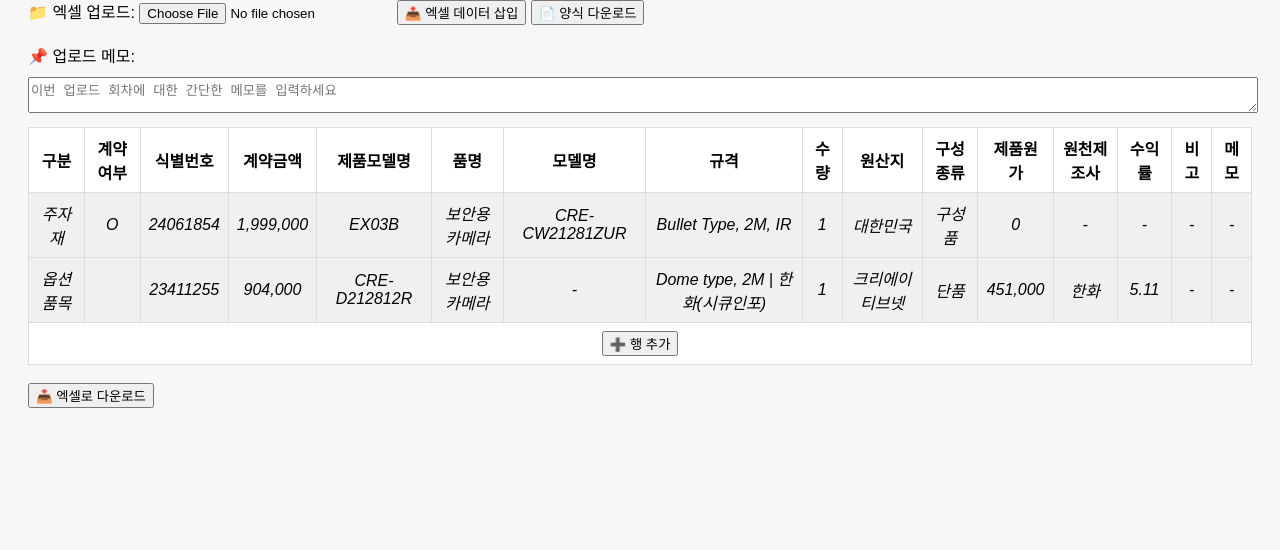
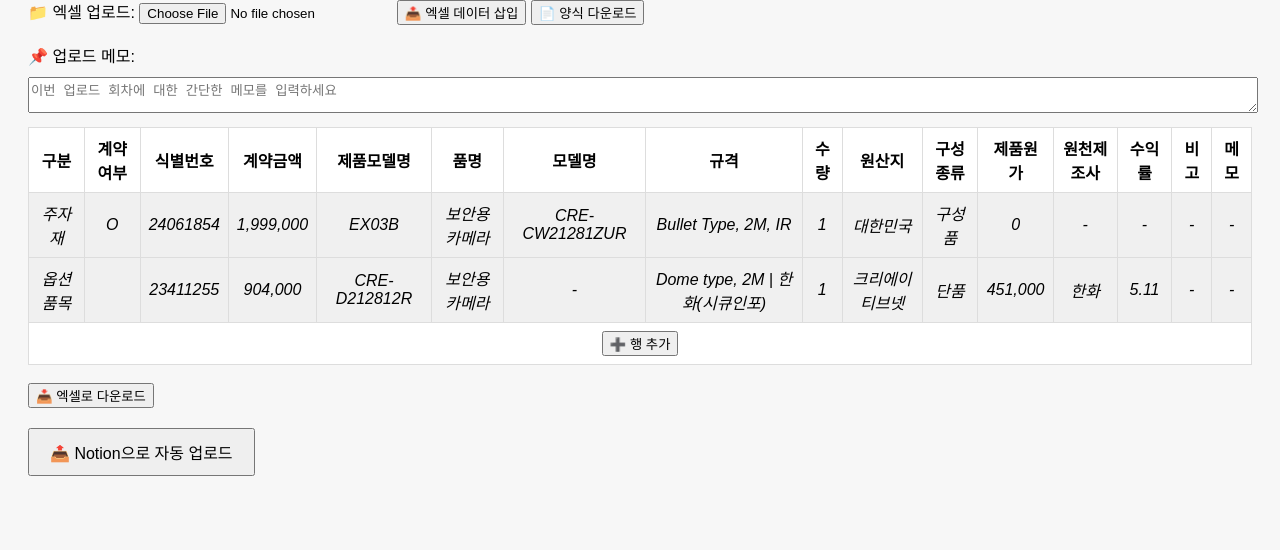
Before and after one commit to kwaktaejun/cre2, a Flask app: page / in a window 1280 px wide. Shown: the part 118-668 px from the top of the page. Run offline with Flask 3, Linux system fonts and the light colour scheme; some libraries are stand-ins or nearby versions.

Commit message:
Add files via upload

```diff
--- a/templates/index.html
+++ b/templates/index.html
@@ -53,6 +53,11 @@
         <input type="hidden" name="tableData" id="tableData">
         <button type="submit">📥 엑셀로 다운로드</button>
     </form>
+
+<form action="/upload_excel_notion" method="get" style="margin-top: 20px;">
+  <button type="submit" style="padding: 10px 20px; font-size: 16px;">📤 Notion으로 자동 업로드</button>
+</form>
+
 </body>
 <script src="https://cdn.sheetjs.com/xlsx-latest/package/dist/xlsx.full.min.js"></script>
 <script>
```
